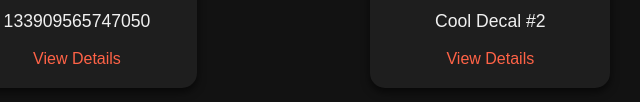
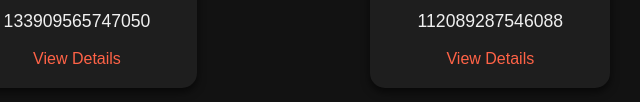
Before and after one commit to Selivus07/web, a plain HTML site: page decals.html in a window 1280 px wide. Shown: the part 318-420 px from the top of the page, 563-1203 px from the left. Drawn offline with Linux system fonts and the light colour scheme.

Commit message:
Update decals.html

```diff
--- a/decals.html
+++ b/decals.html
@@ -34,9 +34,9 @@
             },
             {
                 id: 3,
-                name: "Cool Decal #2",
-                imageUrl: "https://www.robloxseller.com/assets/img/some-image-2.jpg",
-                detailPage: "decal.html?id=2"
+                name: "112089287546088",
+                imageUrl: "https://tr.rbxcdn.com/180DAY-6a8e1f58ca66e77cf73b49d389be2ef7/420/420/Image/Webp/noFilter",
+                detailPage: "decal.html?id=3"
             },
             // Add more decals as needed
         ];
```
